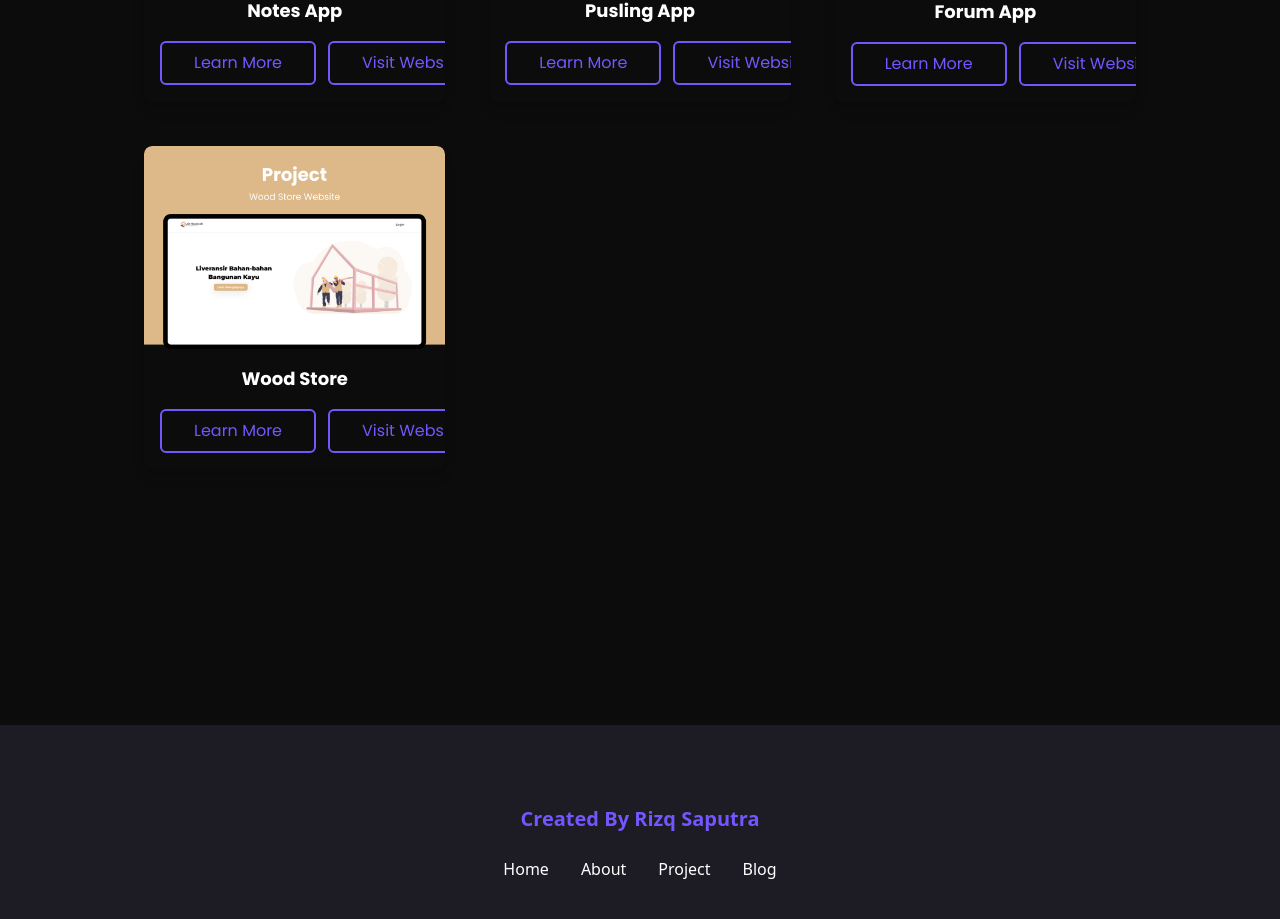
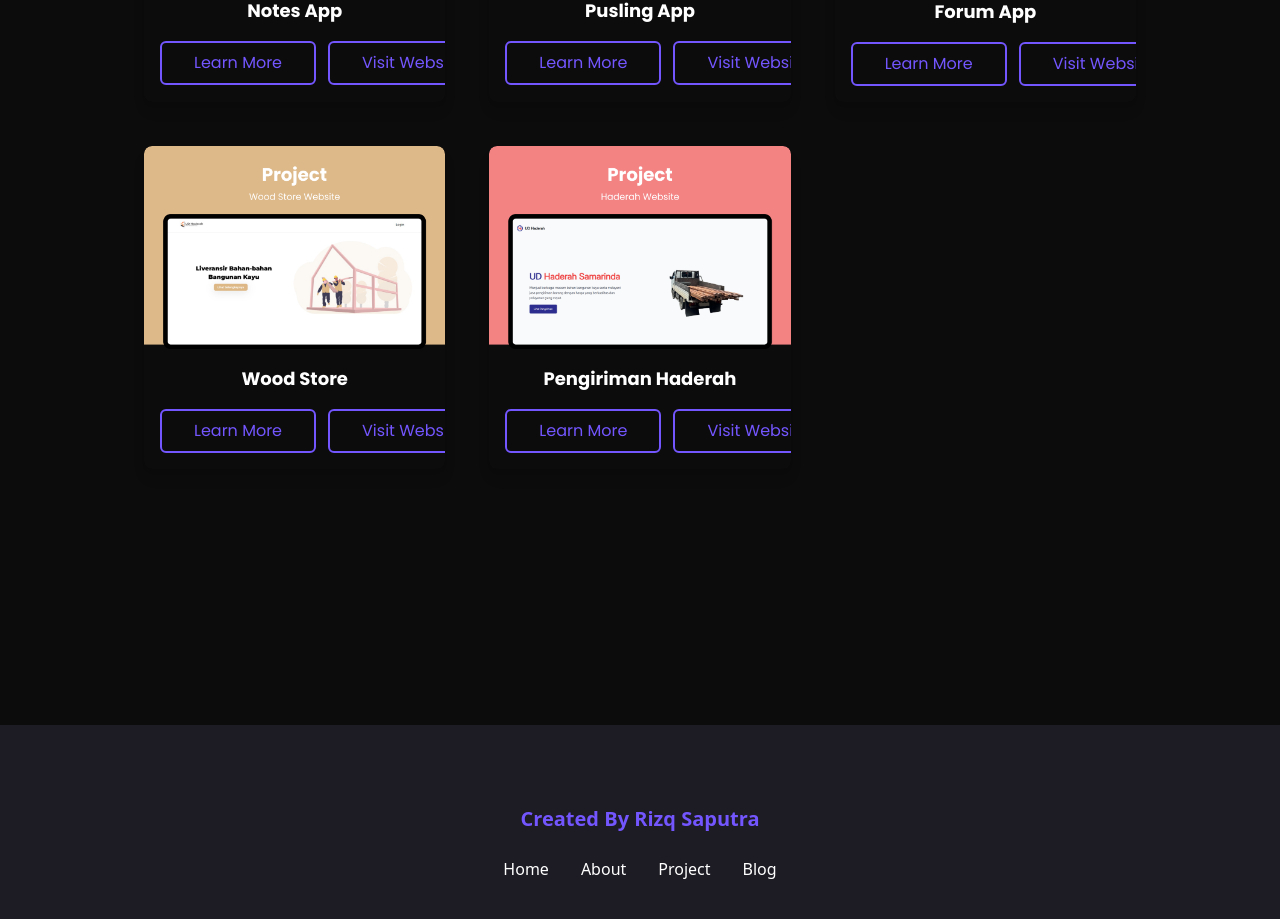
Before and after one commit to Rizq-Saputra/portofolio, a React (Vite) app: page /project in a window 1280 px wide. Shown: the part 829-1748 px from the top of the page. Built offline with nearby package versions, Linux system fonts and the light colour scheme.

Commit message:
Refactor code structure for improved readability and maintainability

```diff
--- a/src/pages/ProjectPage.jsx
+++ b/src/pages/ProjectPage.jsx
@@ -50,6 +50,13 @@ const projects = [
     title: "Wood Store",
     learnMoreLink: "#",
     visitWebsiteLink: "https://github.com/RizqSaputra/PA-WEB"
+  },
+  {
+    id: 8,
+    imageSrc: "/images/hdr.png",
+    title: "Pengiriman Haderah",
+    learnMoreLink: "#",
+    visitWebsiteLink: "https://haderah.vercel.app/"
   }
 ];
 
```
Also changed, not shown: public/images/forum.png, public/images/hdr.png (added).
